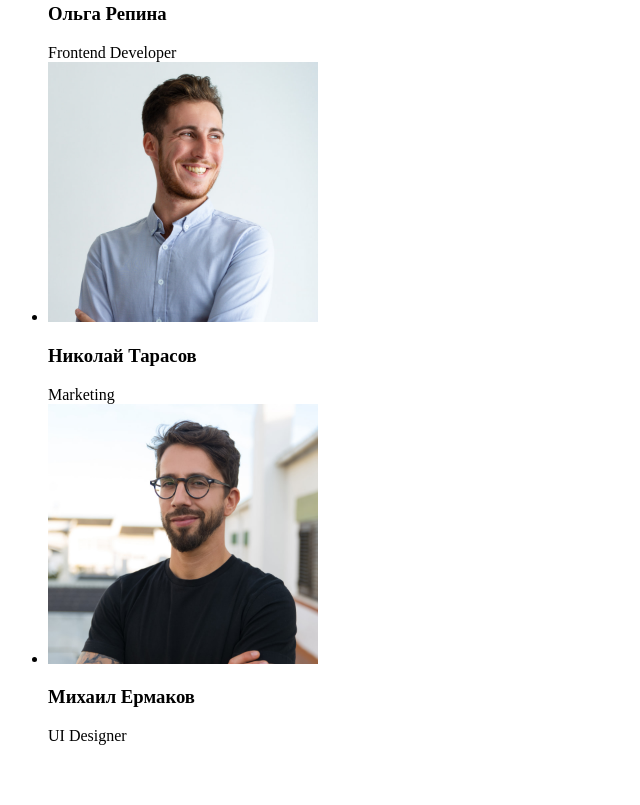
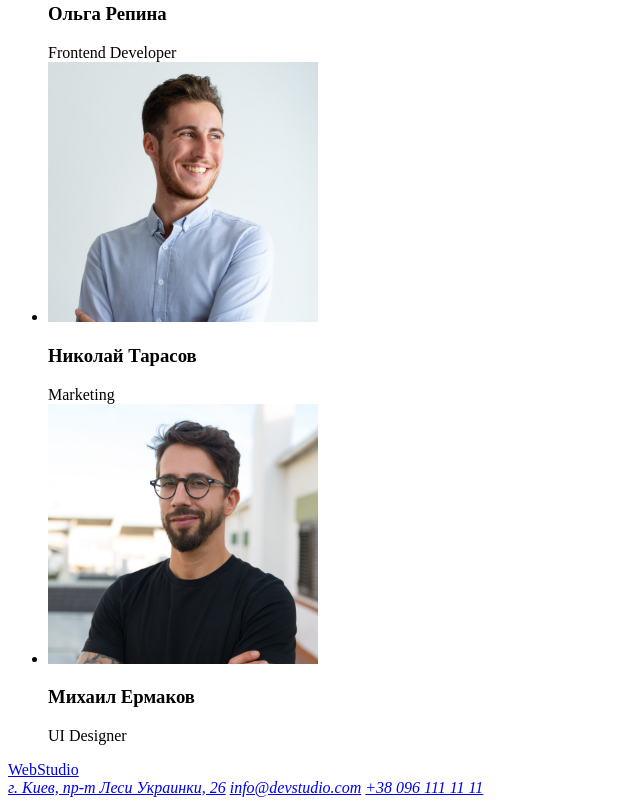
Before and after one commit to KiiviKat/goit-markup-hw-01, a plain HTML site: page index.html in a window 1280 px wide. Shown: the part 2242-3047 px from the top of the page, without its empty margins (0-640 px from the left). Before the commit the page ends 3003 px from the top, so only its background shows below. Drawn offline with Linux system fonts and the light colour scheme.

Commit message:
Добавляет Footer

```diff
--- a/index.html
+++ b/index.html
@@ -13,7 +13,7 @@
         <ul>
             <li><a href="#">Студия</a></li>
             <li><a href="#">Портфолио</a></li>
-            <li><a href="#">Контакты</a></li>
+            <li><a href="#contacts">Контакты</a></li>
         </ul>
         </nav>
         <ul>
@@ -84,5 +84,13 @@
         </ul>
     </section>
     </main>
+    <footer id="contacts">
+        <a href="/">WebStudio</a>
+        <address>
+            <a href="#">г. Киев, пр-т Леси Украинки, 26</a>
+            <a href="mailto:info@devstudio.com">info@devstudio.com</a>
+            <a href="tel:+380961111111">+38 096 111 11 11</a>
+        </address>
+    </footer>
 </body>
 </html>
```
